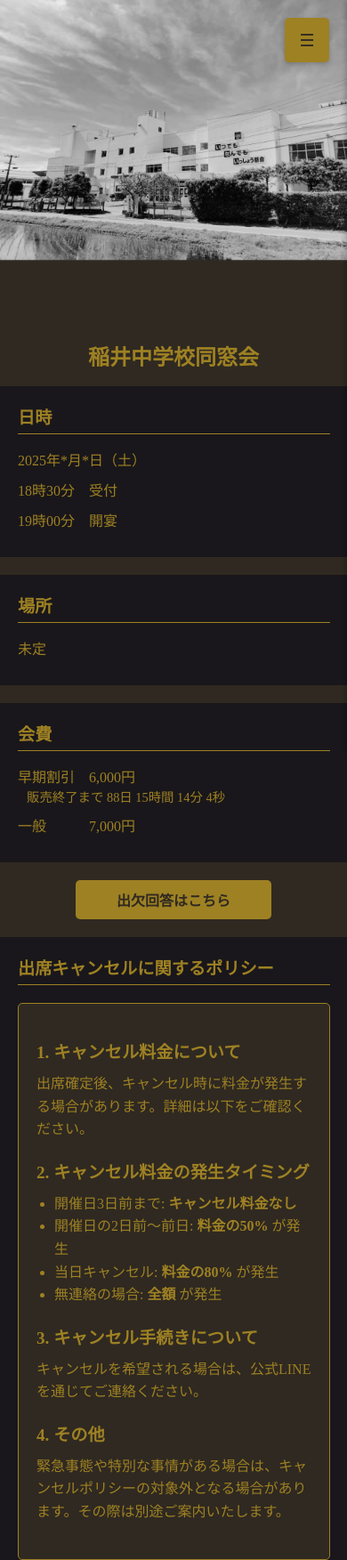
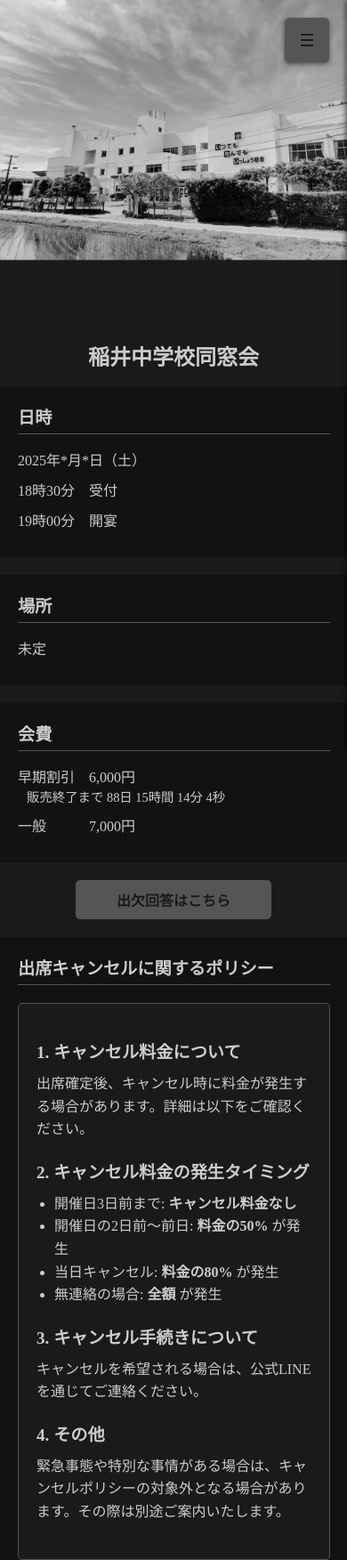
Before and after one commit to Inaijhs95/QuizApp, a plain HTML site: page index.html in a window 390 px wide. Shown: the top 1753 px of the page at 89% size. Drawn offline with Linux system fonts and the light colour scheme; a web font is replaced by a local one.

Commit message:
Update index.html

```diff
--- a/index.html
+++ b/index.html
@@ -5,11 +5,12 @@
     <meta name="viewport" content="width=device-width, initial-scale=1.0">
     <title>稲井中学校 同窓会メインメニュー</title>
    <link href="https://fonts.googleapis.com/css2?family=Source+Han+Serif+JP:wght@400;700&display=swap" rel="stylesheet">
- <style>
+<style>
+    /* 全体設定 */
     body {
-        font-family: 'Source Han Serif JP', serif; /* フォントを適用 */
-        color: #9e8123; /* テキストカラーをゴールドに変更 */
-        background-color: #2f2921; /* 背景をダークブラウンに変更 */
+        font-family: 'Source Han Serif JP', serif; /* フォントはそのまま */
+        color: #cccccc; /* テキストカラーをライトグレーに変更 */
+        background-color: #1a1a1a; /* 背景を非常にダークなグレーに変更 */
         margin: 0;
         padding: 0;
     }
@@ -29,7 +30,7 @@
     .message {
         position: relative;
         background-color: transparent;
-        color: #9e8123; /* テキストカラーをゴールドに変更 */
+        color: #cccccc; /* テキストカラーをライトグレーに変更 */
         margin: 20px auto;
         padding: 20px;
         width: 90%;
@@ -56,12 +57,12 @@
         font-size: 1.5rem;
         font-weight: bold;
         line-height: 1; /* タイトルの高さを詰める */
-        color: #9e8123; /* タイトルカラーをゴールドに変更 */
+        color: #cccccc; /* タイトルカラーをライトグレーに変更 */
     }
 
     .section {
-        background-color: #19171b; /* 背景を非常にダークな色に変更 */
-        color: #9e8123; /* テキストカラーをゴールドに変更 */
+        background-color: #121212; /* 背景をさらにダークなグレーに変更 */
+        color: #cccccc; /* テキストカラーをライトグレーに変更 */
         padding: 20px;
         margin: 20px auto;
         width: 90%;
@@ -72,9 +73,9 @@
     .section h2 {
         margin-top: 0;
         font-size: 1.2rem;
-        border-bottom: 1px solid #9e8123; /* ボーダーカラーをゴールドに変更 */
+        border-bottom: 1px solid #555555; /* ボーダーカラーをグレーに変更 */
         padding-bottom: 5px;
-        color: #9e8123; /* 見出しカラーをゴールドに変更 */
+        color: #cccccc; /* 見出しカラーをライトグレーに変更 */
     }
 
     .section p {
@@ -85,8 +86,8 @@
         display: block;
         width: 90%;
         max-width: 200px;
-        background-color: #9e8123; /* ボタン背景をゴールドに変更 */
-        color: #2f2921; /* ボタンテキストをダークブラウンに変更 */
+        background-color: #555555; /* ボタン背景をグレーに変更 */
+        color: #1a1a1a; /* ボタンテキストを非常にダークなグレーに変更 */
         text-align: center;
         padding: 10px;
         margin: 20px auto;
@@ -97,7 +98,7 @@
     }
 
     .button:hover {
-        background-color: #19171b; /* ホバー時の背景を非常にダークな色に変更 */
+        background-color: #333333; /* ホバー時の背景をさらにダークなグレーに変更 */
         color: #ffffff; /* ホバー時のテキストを白に変更 */
     }
 
@@ -111,20 +112,20 @@
     .footer {
         text-align: center;
         font-size: 0.8rem;
-        color: #9e8123; /* フッターのテキストカラーをゴールドに変更 */
+        color: #cccccc; /* フッターのテキストカラーをライトグレーに変更 */
         margin: 20px 0;
     }
 
     .sidebar {
         margin: 20px;
         padding: 20px;
-        background-color: #2f2921; /* サイドバー背景をダークブラウンに変更 */
-        border-left: 5px solid #9e8123; /* 枠線カラーをゴールドに変更 */
+        background-color: #1a1a1a; /* サイドバー背景を非常にダークなグレーに変更 */
+        border-left: 5px solid #555555; /* 枠線カラーをグレーに変更 */
     }
 
     .sidebar h3 {
         margin-top: 0;
-        color: #9e8123; /* サイドバー見出しカラーをゴールドに変更 */
+        color: #cccccc; /* サイドバー見出しカラーをライトグレーに変更 */
     }
 
     /* サイドメニュー全体 */
@@ -134,9 +135,9 @@
         right: -300px; /* 初期状態では隠れる */
         width: 300px;
         height: 100%;
-        background-color: #19171b; /* サイドメニュー背景を非常にダークな色に変更 */
-        color: #9e8123; /* テキストカラーをゴールドに変更 */
-        box-shadow: -2px 0 5px rgba(0, 0, 0, 0.2);
+        background-color: #121212; /* サイドメニュー背景をさらにダークなグレーに変更 */
+        color: #cccccc; /* テキストカラーをライトグレーに変更 */
+        box-shadow: -2px 0 5px rgba(0, 0, 0, 0.5); /* シャドウを濃くしてモノクロ感を強調 */
         overflow-y: auto;
         transition: right 0.3s ease;
         z-index: 1000;
@@ -146,9 +147,9 @@
     .sidebar-menu h3 {
         margin: 20px;
         font-size: 1.2rem;
-        border-bottom: 1px solid #9e8123; /* ボーダーカラーをゴールドに変更 */
+        border-bottom: 1px solid #555555; /* ボーダーカラーをグレーに変更 */
         padding-bottom: 10px;
-        color: #9e8123; /* 見出しカラーをゴールドに変更 */
+        color: #cccccc; /* 見出しカラーをライトグレーに変更 */
     }
 
     .sidebar-menu ul {
@@ -162,7 +163,7 @@
     }
 
     .sidebar-menu ul li a {
-        color: #9e8123; /* リンクカラーをゴールドに変更 */
+        color: #cccccc; /* リンクカラーをライトグレーに変更 */
         text-decoration: none;
         transition: color 0.3s ease;
     }
@@ -178,19 +179,19 @@
         right: 20px;
         width: 50px;
         height: 50px;
-        background-color: #9e8123; /* トリガーボタン背景をゴールドに変更 */
-        color: #2f2921; /* トリガーボタンテキストをダークブラウンに変更 */
+        background-color: #555555; /* トリガーボタン背景をグレーに変更 */
+        color: #1a1a1a; /* トリガーボタンテキストを非常にダークなグレーに変更 */
         border: none;
         border-radius: 5px;
         font-size: 1.2rem;
-        box-shadow: 0 2px 5px rgba(0, 0, 0, 0.2);
+        box-shadow: 0 2px 5px rgba(0, 0, 0, 0.5); /* シャドウを濃く変更 */
         z-index: 1100;
         cursor: pointer;
         transition: background-color 0.3s ease, color 0.3s ease;
     }
 
     .menu-toggle:hover {
-        background-color: #19171b; /* ホバー時の背景を非常にダークな色に変更 */
+        background-color: #333333; /* ホバー時の背景をさらにダークなグレーに変更 */
         color: #ffffff; /* ホバー時のテキストを白に変更 */
     }
 
@@ -200,8 +201,8 @@
     }
 
     .policy {
-        background-color: #2f2921; /* 背景色をダークブラウンに変更 */
-        border: 1px solid #9e8123; /* 枠線カラーをゴールドに変更 */
+        background-color: #1a1a1a; /* 背景色を非常にダークなグレーに変更 */
+        border: 1px solid #555555; /* 枠線カラーをグレーに変更 */
         padding: 20px;
         border-radius: 5px;
         margin-top: 20px;
@@ -213,14 +214,14 @@
 
     .policy-item h3 {
         font-size: 1.2rem;
-        color: #9e8123; /* 見出しをゴールドに変更 */
+        color: #cccccc; /* 見出しをライトグレーに変更 */
         margin-bottom: 10px;
     }
 
     .policy-item p, .policy-item ul {
         margin: 0;
         font-size: 1rem;
-        color: #9e8123; /* テキストはゴールドに変更 */
+        color: #cccccc; /* テキストをライトグレーに変更 */
         line-height: 1.6;
     }
 
@@ -230,7 +231,7 @@
     }
 
     .policy-item ul li strong {
-        color: #9e8123; /* 強調ポイントをゴールドに変更 */
+        color: #cccccc; /* 強調ポイントをライトグレーに変更 */
     }
 
     #countdown {
@@ -238,9 +239,10 @@
         margin-left: 10px; /* 左側の余白を少なめに */
         font-size: 0.9rem; /* 小さいフォントサイズ */
         font-weight: normal; /* 通常の太さに調整 */
-        color: #9e8123; /* 強調色をゴールドに変更 */
+        color: #cccccc; /* 強調色をライトグレーに変更 */
     }
 </style>
+
 
 </head>
 <body>
```
